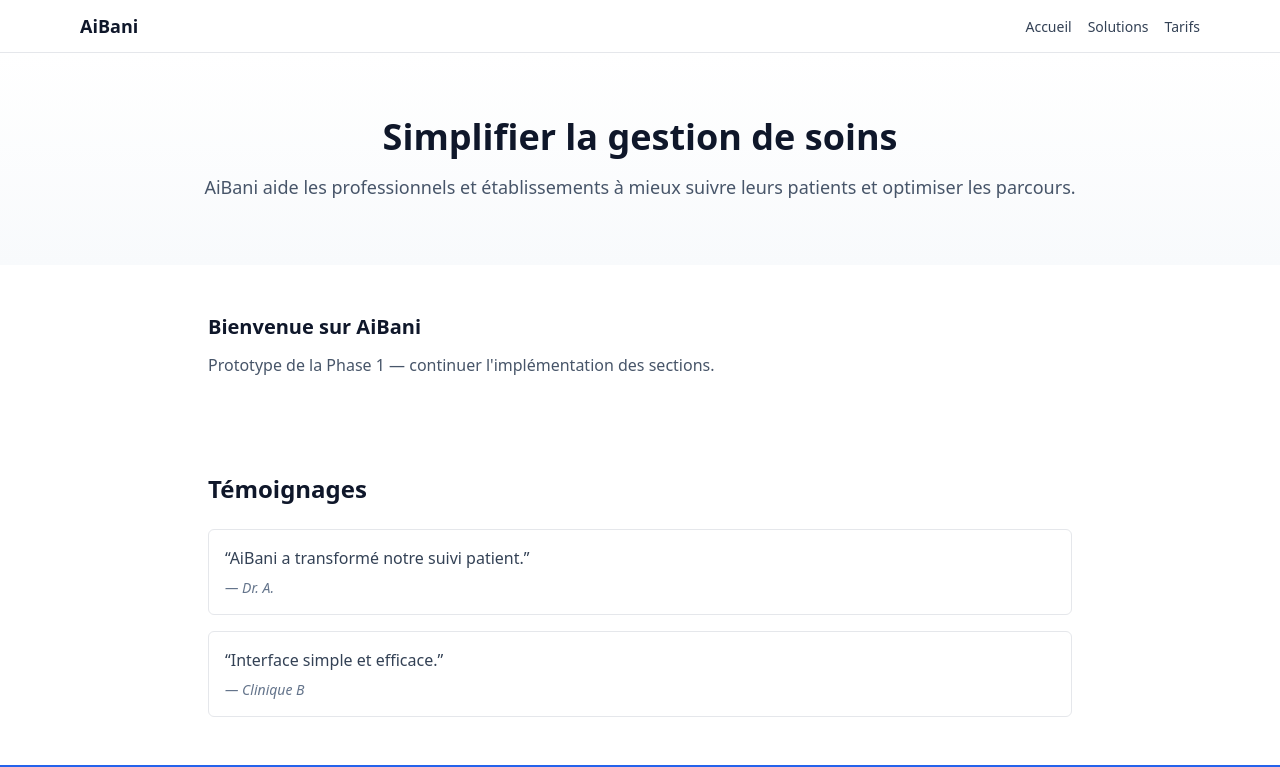
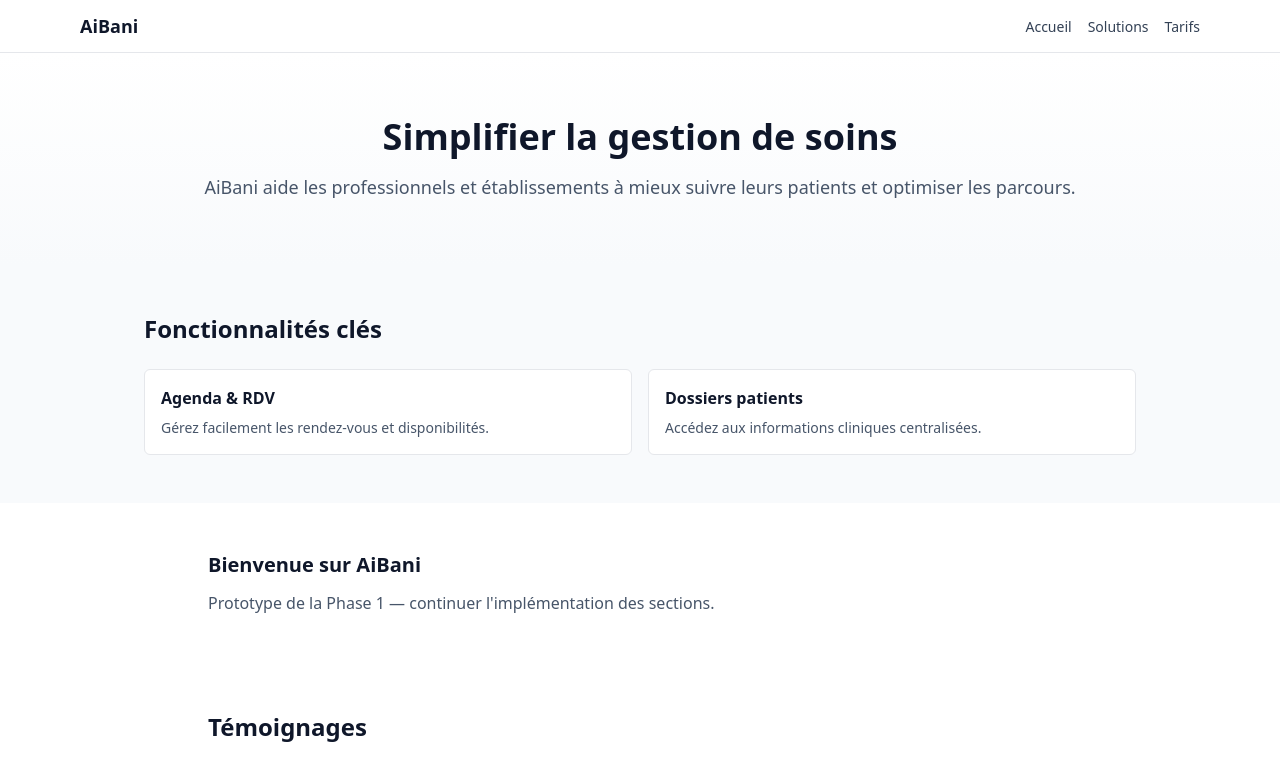
Before and after one commit to habiboulaye/aibani-web, a Next.js app: page / in a window 1280 px wide. Shown: the top 767 px of the page. Built offline with nearby package versions, Linux system fonts and the light colour scheme.

Commit message:
Phase 1: add Features section and integrate on homepage

```diff
--- a/src/app/page.tsx
+++ b/src/app/page.tsx
@@ -1,5 +1,6 @@
 import React from 'react'
 import Hero from '../components/sections/Hero'
+import Features from '../components/sections/Features'
 import Testimonials from '../components/sections/Testimonials'
 import CTA from '../components/sections/CTA'
 
@@ -7,6 +8,7 @@ export default function Home() {
   return (
     <>
       <Hero />
+      <Features />
       <main className="max-w-4xl mx-auto px-4 py-12">
         <h3 className="text-xl font-semibold">Bienvenue sur AiBani</h3>
         <p className="mt-3 text-slate-600">Prototype de la Phase 1 — continuer l'implémentation des sections.</p>
--- /dev/null
+++ b/src/components/sections/Features.tsx
@@ -0,0 +1,24 @@
+import React from 'react'
+
+const items = [
+  { id: 'f1', title: 'Agenda & RDV', desc: "Gérez facilement les rendez-vous et disponibilités." },
+  { id: 'f2', title: 'Dossiers patients', desc: "Accédez aux informations cliniques centralisées." }
+]
+
+export default function Features() {
+  return (
+    <section className="py-12 bg-slate-50">
+      <div className="max-w-5xl mx-auto px-4">
+        <h3 className="text-2xl font-semibold">Fonctionnalités clés</h3>
+        <div className="mt-6 grid grid-cols-1 md:grid-cols-2 gap-4">
+          {items.map(i => (
+            <div key={i.id} className="p-4 bg-white border rounded-md">
+              <h4 className="font-semibold">{i.title}</h4>
+              <p className="mt-2 text-sm text-slate-600">{i.desc}</p>
+            </div>
+          ))}
+        </div>
+      </div>
+    </section>
+  )
+}
```
